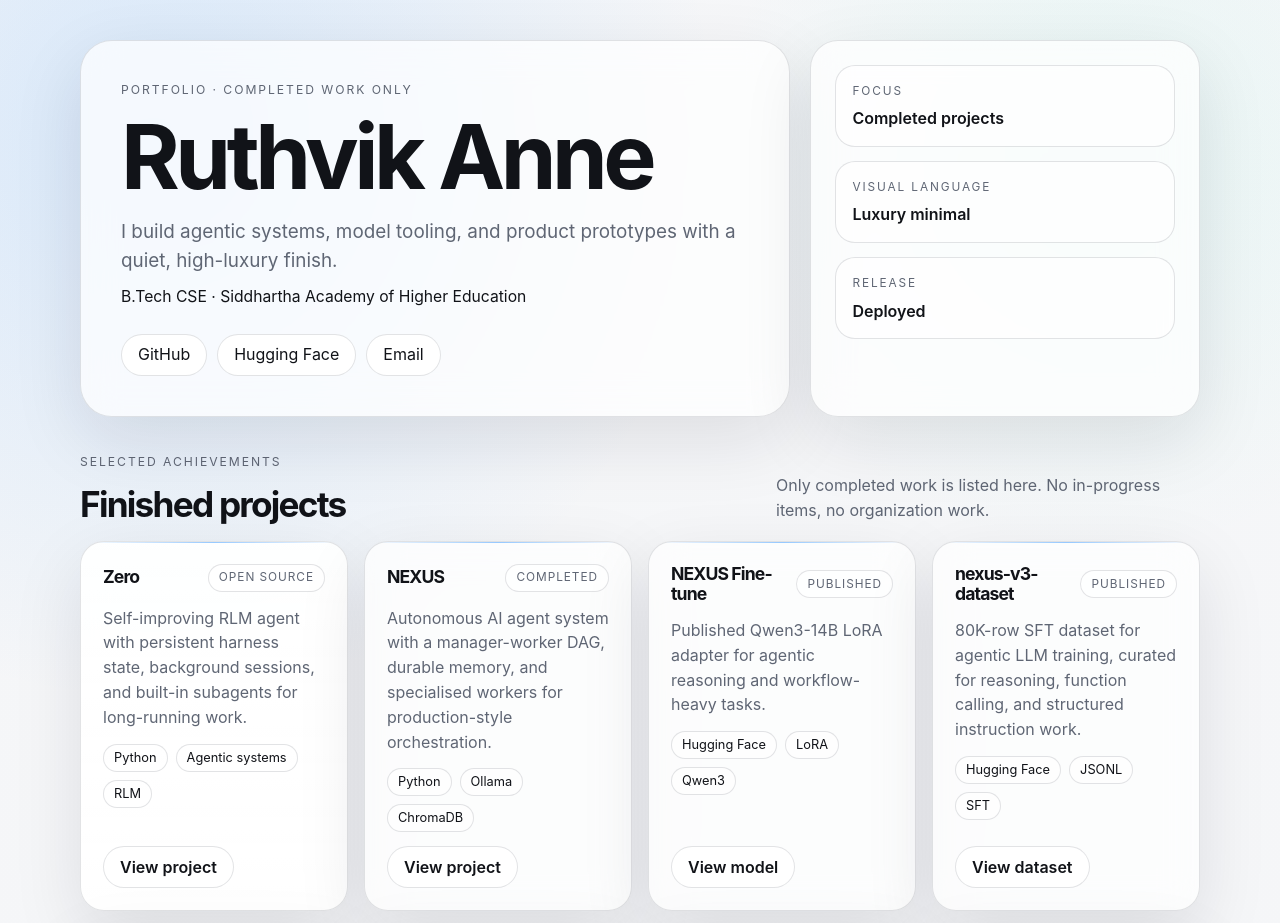
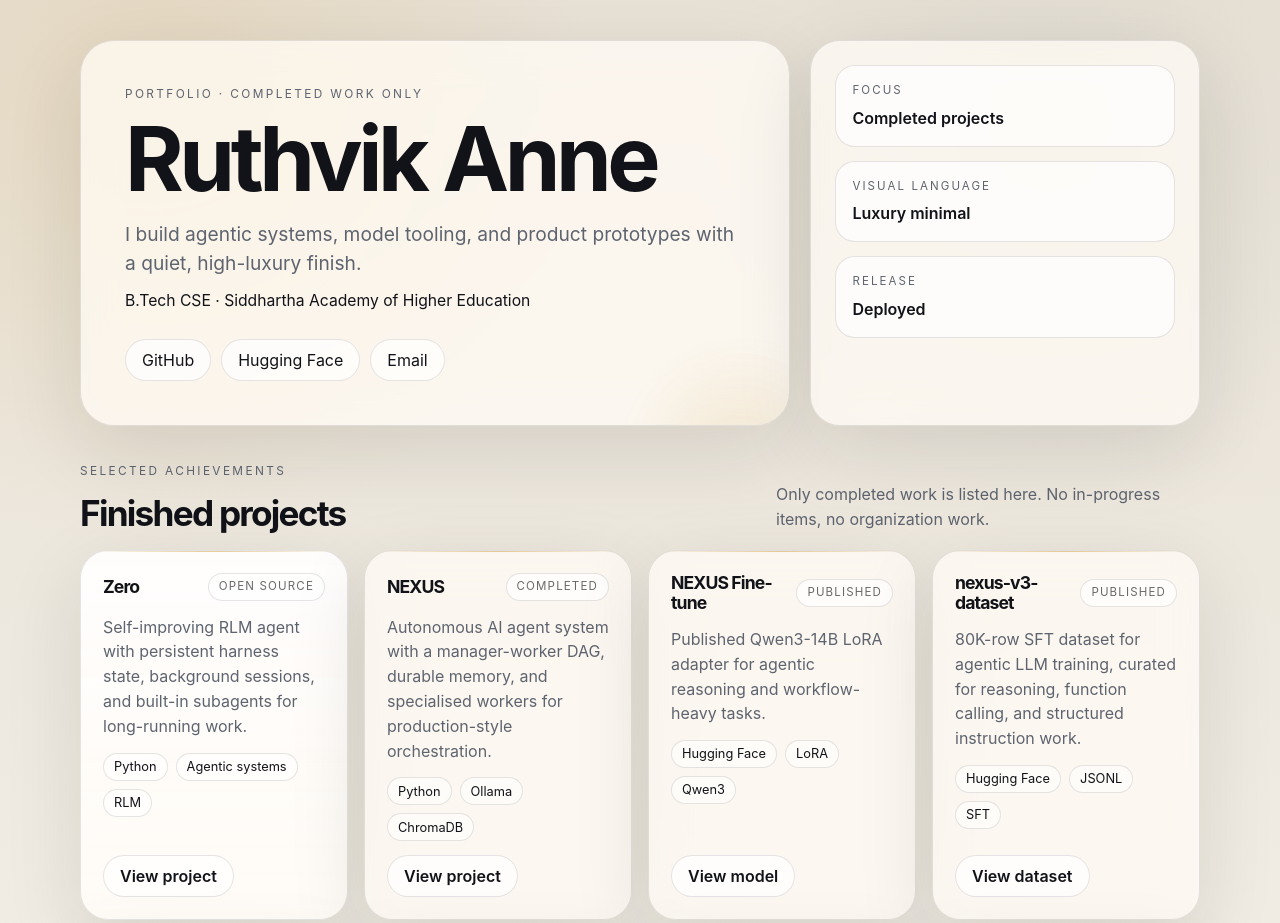
Before and after one commit to Ruthvik-Anne/Personal_Site, a plain HTML site: page index.html in a window 1280 px wide. Shown: the top 923 px of the page. Drawn offline with Linux system fonts and the light colour scheme.

Commit message:
Refine portfolio styling for a more luxurious presentation

```diff
--- a/style.css
+++ b/style.css
@@ -1,28 +1,31 @@
 :root {
   color-scheme: light dark;
-  --canvas: #f5f6f8;
-  --surface: rgba(255, 255, 255, 0.72);
+  --canvas: #f4f1ea;
+  --canvas-deep: #e8e1d6;
+  --surface: rgba(255, 252, 246, 0.76);
   --surface-strong: rgba(255, 255, 255, 0.9);
   --text: #111318;
-  --text-soft: #5f6674;
-  --separator: rgba(16, 24, 40, 0.12);
-  --accent: #4da3ff;
-  --accent-2: #7cf0d6;
-  --shadow: 0 24px 70px rgba(15, 23, 42, 0.10);
-  --radius-card: 24px;
+  --text-soft: #5e646f;
+  --separator: rgba(19, 24, 31, 0.11);
+  --accent: #a67c52;
+  --accent-2: #d6b36d;
+  --accent-3: #7e9188;
+  --shadow: 0 24px 80px rgba(30, 24, 18, 0.11);
+  --radius-card: 28px;
   --radius-pill: 999px;
   --ease: cubic-bezier(0.2, 0.8, 0.2, 1);
 }
 
 @media (prefers-color-scheme: dark) {
   :root {
-    --canvas: #06070a;
-    --surface: rgba(14, 17, 24, 0.72);
-    --surface-strong: rgba(18, 22, 31, 0.92);
-    --text: #f3f5f7;
-    --text-soft: #9aa3b2;
-    --separator: rgba(255, 255, 255, 0.10);
-    --shadow: 0 28px 80px rgba(0, 0, 0, 0.44);
+    --canvas: #070809;
+    --canvas-deep: #0d1014;
+    --surface: rgba(17, 19, 23, 0.74);
+    --surface-strong: rgba(22, 26, 31, 0.92);
+    --text: #f4f1eb;
+    --text-soft: #9ba4b1;
+    --separator: rgba(255, 255, 255, 0.1);
+    --shadow: 0 30px 90px rgba(0, 0, 0, 0.46);
   }
 }
 
@@ -40,9 +43,9 @@ body {
   font-family: "SF Pro Text", "SF Pro Display", -apple-system, BlinkMacSystemFont, "Segoe UI", sans-serif;
   color: var(--text);
   background:
-    radial-gradient(circle at 12% 10%, color-mix(in srgb, var(--accent) 18%, transparent), transparent 34%),
-    radial-gradient(circle at 86% 12%, color-mix(in srgb, var(--accent-2) 12%, transparent), transparent 24%),
-    linear-gradient(180deg, color-mix(in srgb, var(--canvas) 96%, white), var(--canvas));
+    radial-gradient(circle at 12% 8%, color-mix(in srgb, var(--accent-2) 22%, transparent), transparent 26%),
+    radial-gradient(circle at 82% 12%, color-mix(in srgb, var(--accent-3) 10%, transparent), transparent 22%),
+    linear-gradient(180deg, var(--canvas-deep), var(--canvas));
   line-height: 1.55;
 }
 
@@ -61,11 +64,12 @@ a {
   inset: 0;
   pointer-events: none;
   background:
-    linear-gradient(rgba(255, 255, 255, 0.03) 1px, transparent 1px),
-    linear-gradient(90deg, rgba(255, 255, 255, 0.03) 1px, transparent 1px);
-  background-size: 72px 72px;
-  mask-image: linear-gradient(180deg, rgba(0, 0, 0, 0.32), transparent 82%);
-  opacity: 0.35;
+    linear-gradient(rgba(255, 255, 255, 0.025) 1px, transparent 1px),
+    linear-gradient(90deg, rgba(255, 255, 255, 0.025) 1px, transparent 1px),
+    radial-gradient(circle at center, rgba(255, 255, 255, 0.04), transparent 55%);
+  background-size: 88px 88px, 88px 88px, 100% 100%;
+  mask-image: linear-gradient(180deg, rgba(0, 0, 0, 0.34), transparent 88%);
+  opacity: 0.45;
 }
 
 .page {
@@ -89,19 +93,33 @@ a {
   background: var(--surface);
   border: 1px solid var(--separator);
   box-shadow: var(--shadow);
-  backdrop-filter: blur(18px);
-  -webkit-backdrop-filter: blur(18px);
+  backdrop-filter: blur(18px) saturate(145%);
+  -webkit-backdrop-filter: blur(18px) saturate(145%);
 }
 
 .hero-copy {
-  border-radius: 32px;
-  padding: clamp(24px, 4vw, 40px);
+  border-radius: 34px;
+  padding: clamp(26px, 4vw, 44px);
+  position: relative;
+  overflow: hidden;
+}
+
+.hero-copy::after {
+  content: "";
+  position: absolute;
+  inset: auto -10% -40% auto;
+  width: 240px;
+  height: 240px;
+  background: radial-gradient(circle, color-mix(in srgb, var(--accent-2) 44%, transparent), transparent 68%);
+  filter: blur(10px);
+  opacity: 0.55;
+  pointer-events: none;
 }
 
 .eyebrow {
   margin: 0 0 14px;
-  font-size: 0.76rem;
-  letter-spacing: 0.16em;
+  font-size: 0.74rem;
+  letter-spacing: 0.2em;
   text-transform: uppercase;
   color: var(--text-soft);
 }
@@ -114,14 +132,14 @@ h3 {
 }
 
 h1 {
-  font-size: clamp(3rem, 7vw, 5.6rem);
-  line-height: 0.95;
+  font-size: clamp(3.1rem, 7vw, 5.8rem);
+  line-height: 0.94;
 }
 
 .lede {
-  max-width: 56ch;
+  max-width: 54ch;
   margin: 18px 0 10px;
-  font-size: clamp(1.02rem, 1.5vw, 1.18rem);
+  font-size: clamp(1.04rem, 1.55vw, 1.2rem);
   color: var(--text-soft);
 }
 
@@ -135,7 +153,7 @@ h1 {
   display: flex;
   flex-wrap: wrap;
   gap: 10px;
-  margin-top: 24px;
+  margin-top: 26px;
 }
 
 .actions a,
@@ -147,18 +165,19 @@ h1 {
   padding: 0 16px;
   border-radius: var(--radius-pill);
   border: 1px solid var(--separator);
-  background: var(--surface-strong);
-  transition: transform 160ms var(--ease), border-color 160ms var(--ease), background-color 160ms var(--ease);
+  background: color-mix(in srgb, var(--surface-strong) 82%, transparent);
+  transition: transform 160ms var(--ease), border-color 160ms var(--ease), background-color 160ms var(--ease), box-shadow 160ms var(--ease);
 }
 
 .actions a:hover,
 .card-link:hover {
   transform: translateY(-1px);
   border-color: color-mix(in srgb, var(--accent) 38%, var(--separator));
+  box-shadow: 0 10px 22px rgba(166, 124, 82, 0.08);
 }
 
 .status-panel {
-  border-radius: 28px;
+  border-radius: 30px;
   padding: 24px;
   display: grid;
   gap: 14px;
@@ -168,14 +187,14 @@ h1 {
 .status-panel div {
   padding: 16px 16px 15px;
   border-radius: 20px;
-  background: color-mix(in srgb, var(--surface-strong) 70%, transparent);
+  background: color-mix(in srgb, var(--surface-strong) 76%, transparent);
   border: 1px solid var(--separator);
 }
 
 .status-label {
   display: block;
-  font-size: 0.74rem;
-  letter-spacing: 0.16em;
+  font-size: 0.72rem;
+  letter-spacing: 0.18em;
   text-transform: uppercase;
   color: var(--text-soft);
   margin-bottom: 6px;
@@ -232,7 +251,7 @@ h2 {
   inset: 0 auto auto 0;
   width: 100%;
   height: 1px;
-  background: linear-gradient(90deg, transparent, color-mix(in srgb, var(--accent) 65%, transparent), transparent);
+  background: linear-gradient(90deg, transparent, color-mix(in srgb, var(--accent-2) 75%, transparent), transparent);
   opacity: 0.9;
 }
 
@@ -243,7 +262,7 @@ h2 {
 
 .card.featured {
   background:
-    linear-gradient(180deg, color-mix(in srgb, var(--surface-strong) 86%, transparent), var(--surface)),
+    linear-gradient(180deg, color-mix(in srgb, var(--surface-strong) 90%, transparent), var(--surface)),
     var(--surface);
 }
 
@@ -265,17 +284,17 @@ h2 {
   min-height: 28px;
   padding: 0 10px;
   border-radius: var(--radius-pill);
-  font-size: 0.74rem;
-  letter-spacing: 0.08em;
+  font-size: 0.72rem;
+  letter-spacing: 0.1em;
   text-transform: uppercase;
-  color: var(--text-soft);
+  color: color-mix(in srgb, var(--text-soft) 80%, var(--accent));
   border: 1px solid var(--separator);
-  background: color-mix(in srgb, var(--surface-strong) 75%, transparent);
+  background: color-mix(in srgb, var(--surface-strong) 78%, transparent);
   white-space: nowrap;
 }
 
 .pill.deployed {
-  color: color-mix(in srgb, var(--accent-2) 80%, var(--text));
+  color: color-mix(in srgb, var(--accent-2) 72%, var(--text));
 }
 
 .card p {
@@ -297,7 +316,7 @@ h2 {
   border-radius: var(--radius-pill);
   border: 1px solid var(--separator);
   color: var(--text);
-  background: color-mix(in srgb, var(--surface-strong) 55%, transparent);
+  background: color-mix(in srgb, var(--surface-strong) 60%, transparent);
   font-size: 0.8rem;
 }
 
@@ -312,6 +331,7 @@ h2 {
   background: transparent;
   border-style: dashed;
   color: var(--text-soft);
+  box-shadow: none;
 }
 
 .footer-text {
```
